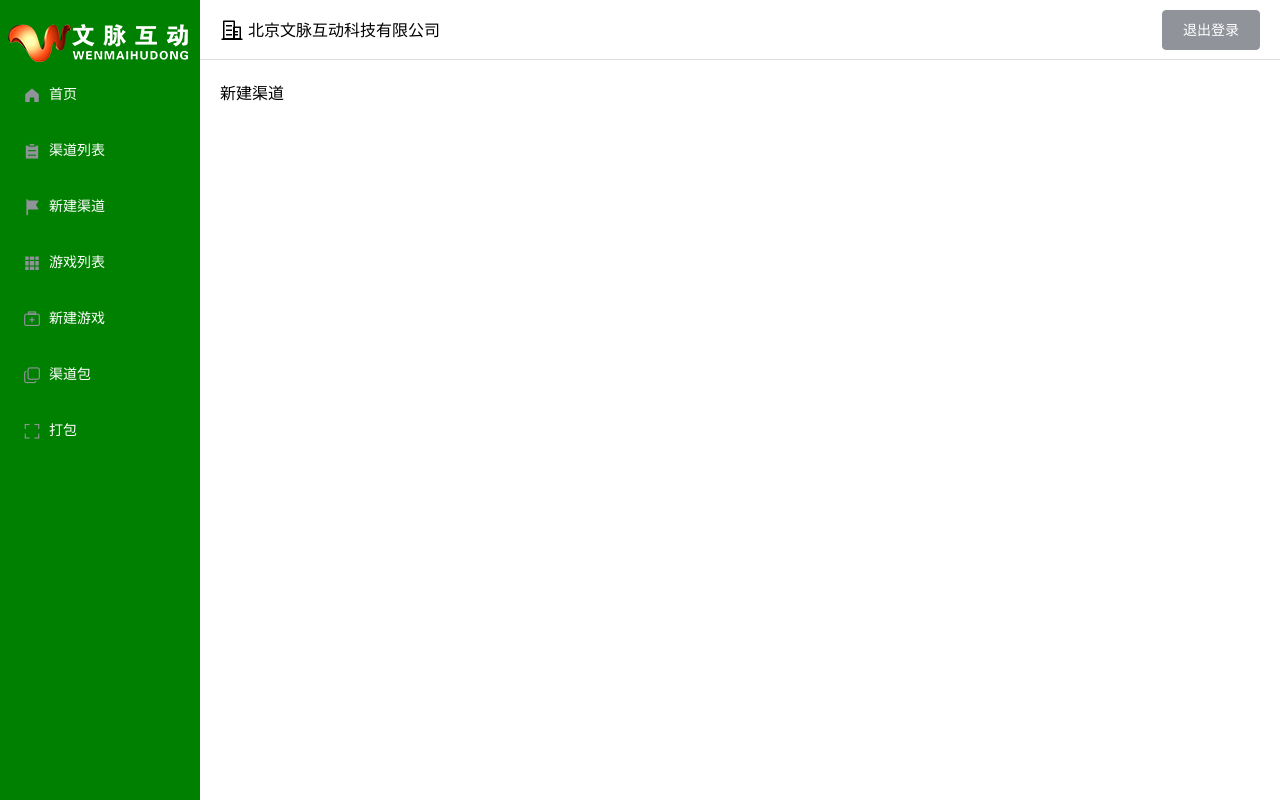
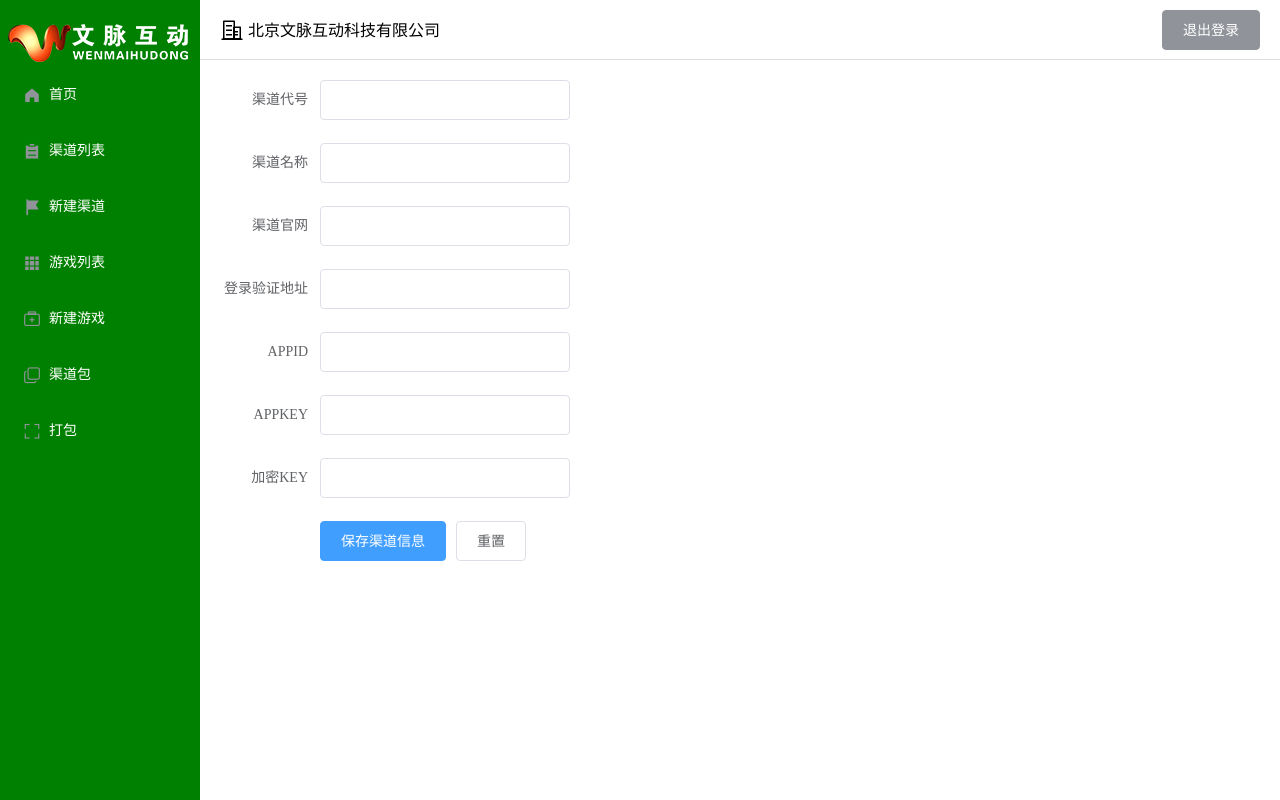
Before and after one commit to dongdonglaiyele95/dabaoji, a Vue app: page /#/newchannel in a window 1280 px wide. Built offline with nearby package versions, Linux system fonts and the light colour scheme.

Commit message:
表单创建

```diff
--- a/src/views/newchannel/index.vue
+++ b/src/views/newchannel/index.vue
@@ -1,11 +1,62 @@
 <template>
-  <div>新建渠道</div>
+ <el-form :model="ruleForm"  ref="ruleForm" label-width="100px" class="demo-ruleForm">
+  <el-form-item label="渠道代号">
+    <el-input  v-model="ruleForm.name"></el-input>
+  </el-form-item>
+  <el-form-item label="渠道名称">
+    <el-input></el-input>
+  </el-form-item>
+  <el-form-item label="渠道官网">
+    <el-input></el-input>
+  </el-form-item>
+  <el-form-item label="登录验证地址">
+    <el-input></el-input>
+  </el-form-item>
+  <el-form-item label="APPID">
+    <el-input></el-input>
+  </el-form-item>
+  <el-form-item label="APPKEY">
+    <el-input></el-input>
+  </el-form-item>
+  <el-form-item label="加密KEY">
+    <el-input></el-input>
+  </el-form-item>
+  <el-form-item>
+    <el-button type="primary" @click="submitForm('ruleForm')">保存渠道信息</el-button>
+    <el-button @click="resetForm('ruleForm')">重置</el-button>
+  </el-form-item>
+  </el-form>
 </template>
 
 <script>
 export default {
+  data() {
+    return{
+      ruleForm:{
+        name: '',
+      }
+    }
+  },
+  methods: {
+       submitForm(formName) {
+        this.$refs[formName].validate((valid) => {
+          if (valid) {
+            alert('submit!');
+          } else {
+            console.log('error submit!!');
+            return false;
+          }
+        });
+      },
+      resetForm(formName) {
+        this.$refs[formName].resetFields();
+      }
+    }
 }
 </script>
 
 <style lang="less" scoped>
+.el-input {
+  width: 250px;
+}
 </style>
--- a/src/views/newgame/index.vue
+++ b/src/views/newgame/index.vue
@@ -1,11 +1,99 @@
 <template>
-  <div>新建游戏</div>
+ <el-form :model="ruleForm"  ref="ruleForm" label-width="100px" class="demo-ruleForm">
+  <el-form-item label="选择渠道" prop="channel">
+    <el-select clearable v-model="ruleForm.channel" placeholder="请选择活动区域">
+      <el-option label="渠道1" value="1"></el-option>
+      <el-option label="渠道2" value="2"></el-option>
+      <el-option label="渠道3" value="3"></el-option>
+      <el-option label="渠道4" value="4"></el-option>
+      <el-option label="渠道5" value="5"></el-option>
+      <el-option label="渠道6" value="6"></el-option>
+      <el-option label="渠道7" value="7"></el-option>
+      <el-option label="渠道8" value="8"></el-option>
+    </el-select>
+  </el-form-item>
+  <el-form-item label="游戏路劲">
+    <el-input  v-model="ruleForm.name"></el-input>
+  </el-form-item>
+  <el-form-item label="包名">
+    <el-input></el-input>
+  </el-form-item>
+  <el-form-item label="证书">
+    <el-input></el-input>
+  </el-form-item>
+  <el-form-item label="描述文件">
+    <el-input></el-input>
+  </el-form-item>
+  <el-form-item label="游戏名字">
+    <el-input></el-input>
+  </el-form-item>
+  <el-form-item label="版本号">
+    <el-input></el-input>
+  </el-form-item>
+  <el-form-item label="渠道名称">
+    <el-input></el-input>
+  </el-form-item>
+  <el-form-item label="渠道SDK版本">
+    <el-input></el-input>
+  </el-form-item>
+  <el-form-item label="URL">
+    <el-input></el-input>
+  </el-form-item>
+  <el-form-item label="PLAT">
+    <el-input></el-input>
+  </el-form-item>
+  <el-form-item label="name">
+    <el-input></el-input>
+  </el-form-item>
+  <el-form-item label="游戏路径">
+    <el-input></el-input>
+  </el-form-item>
+  <el-form-item label="游戏路径">
+    <el-input></el-input>
+  </el-form-item>
+  <el-form-item label="游戏路径">
+    <el-input></el-input>
+  </el-form-item>
+  <el-form-item label="游戏路径">
+    <el-input></el-input>
+  </el-form-item>
+  <el-form-item>
+    <el-button type="primary" @click="submitForm('ruleForm')">保存游戏信息</el-button>
+    <el-button @click="resetForm('ruleForm')">重置</el-button>
+  </el-form-item>
+  </el-form>
 </template>
 
 <script>
 export default {
+  data() {
+    return{
+      ruleForm:{
+        name: '',
+        channel: '',
+      }
+    }
+  },
+  methods: {
+       submitForm(formName) {
+        this.$refs[formName].validate((valid) => {
+          if (valid) {
+            alert('submit!');
+          } else {
+            console.log('error submit!!');
+            return false;
+          }
+        });
+      },
+      resetForm(formName) {
+        this.$refs[formName].resetFields();
+      }
+    }
 }
 </script>
 
 <style lang="less" scoped>
+.el-input {
+  width: 250px;
+}
 </style>
```
